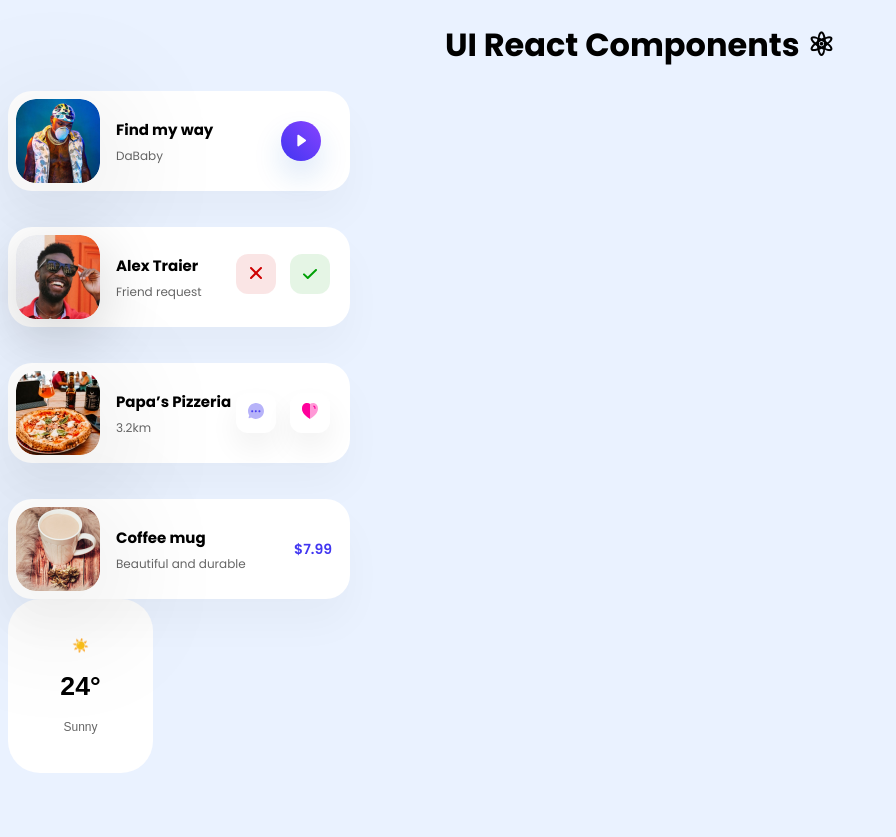
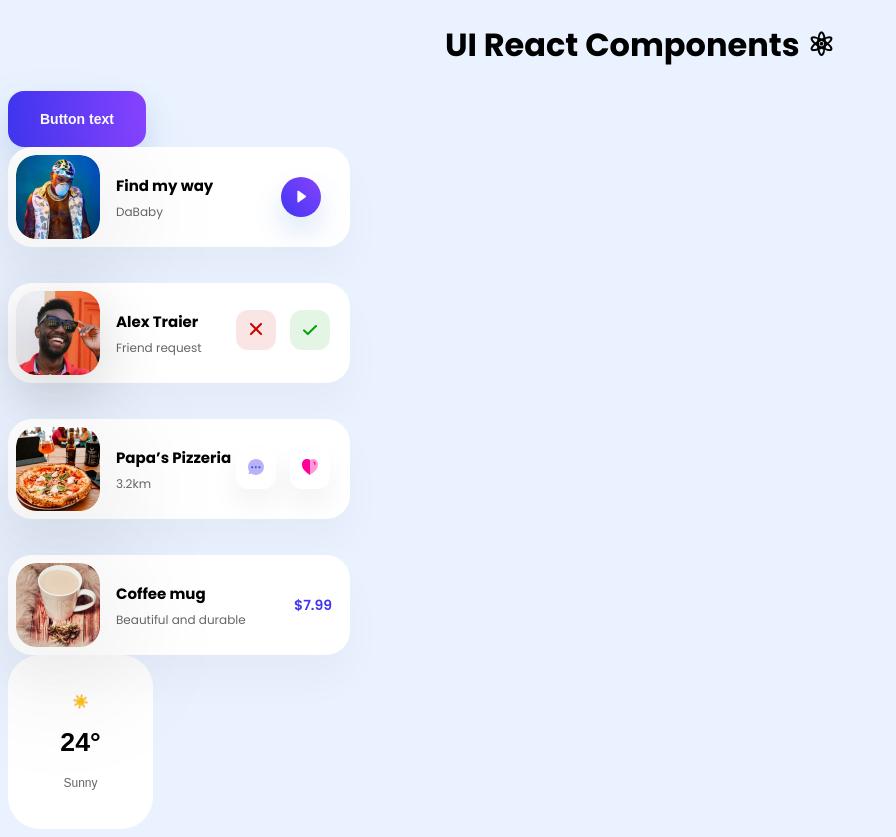
Before and after one commit to mancillajonathan/ui-react-components, a React (Create React App) app: page / in a window 1280 px wide. Shown: the whole page, without its empty margins (0-896 px from the left). Before the commit the page ends 800 px from the top, so only its background shows below. Built offline with nearby package versions, Linux system fonts and the light colour scheme.

Commit message:
Creating SmallButton component

```diff
--- a/src/App.js
+++ b/src/App.js
@@ -5,11 +5,13 @@ import FriendRequest from './components/FriendRequest';
 import RestaurandCard from './components/RestaurandCard';
 import ProductCard from './components/ProductCard';
 import Weather from './components/Weather';
+import SmallButton from './components/SmallButton';
 
 function App() {
 	return (
 		<div className='App'>
 			<h1 className='App__title'>UI React Components ⚛</h1>
+			<SmallButton />
 			<PlayMusicSmall />
 			<FriendRequest />
 			<RestaurandCard />
--- /dev/null
+++ b/src/components/SmallButton.js
@@ -0,0 +1,30 @@
+import React from 'react';
+import styled from 'styled-components';
+
+const Container = styled.button`
+	padding: 20px 32px;
+	background: linear-gradient(270deg, #8743ff 0%, #4136f1 100%);
+	box-shadow: 0px 15px 30px rgba(20, 102, 204, 0.16);
+	border-radius: 16px;
+	border-style: none;
+`;
+
+const Text = styled.p`
+	font-weight: 600;
+	font-size: 14px;
+	line-height: 14px;
+	color: #ffff;
+	margin: 0;
+	padding: 1px 0;
+	opacity: 1;
+`;
+
+const SmallButton = () => {
+	return (
+		<Container>
+			<Text>Button text</Text>
+		</Container>
+	);
+};
+
+export default SmallButton;
```
